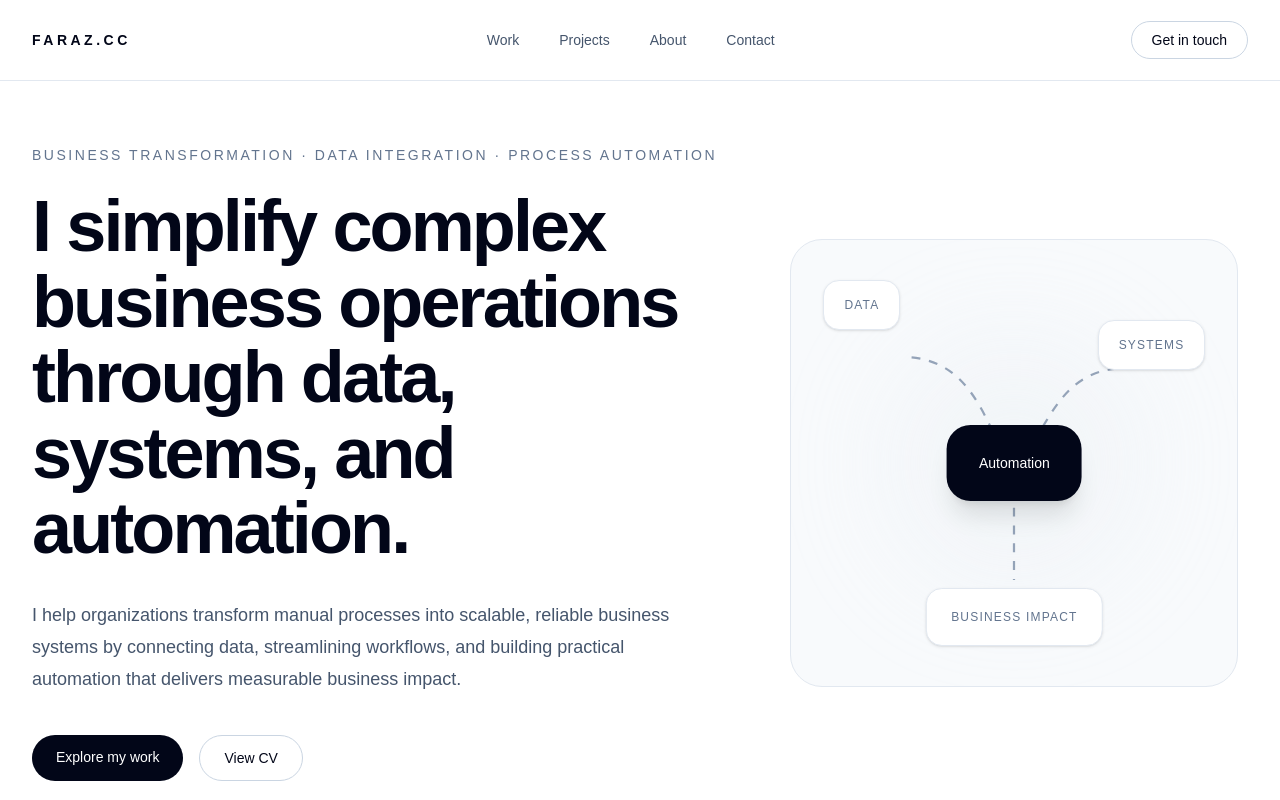
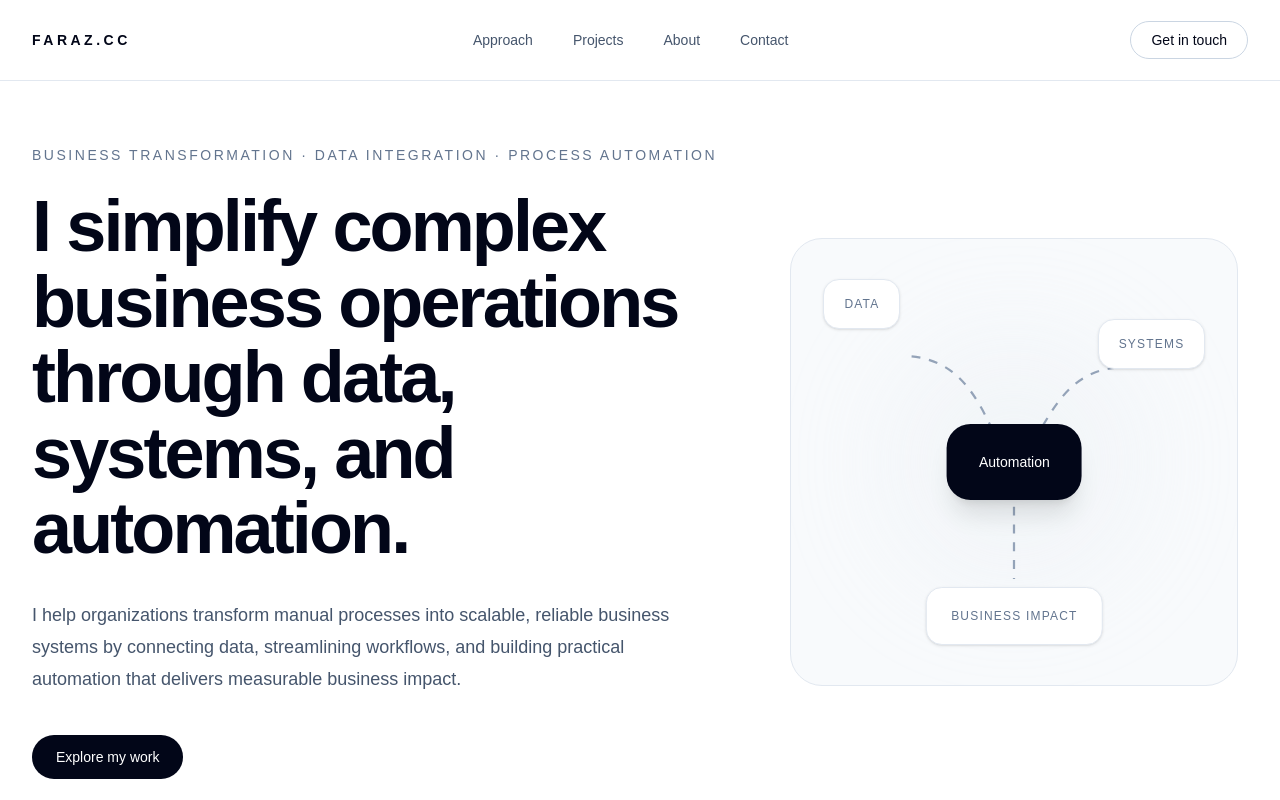
Before and after one commit to omerfaraz-fa/faraz-website, a Next.js app: page / in a window 1280 px wide. Shown: the top 800 px of the page. Built offline with nearby package versions, Linux system fonts and the light colour scheme.

Commit message:
Refine homepage navigation and call-to-action

```diff
--- a/src/components/Hero.tsx
+++ b/src/components/Hero.tsx
@@ -29,12 +29,7 @@ export default function Hero() {
               Explore my work
             </a>
 
-            <a
-              href="#contact"
-              className="rounded-full border border-slate-300 px-6 py-3 text-center text-sm font-medium transition hover:border-slate-950"
-            >
-              View CV
-            </a>
+
           </div>
         </div>
 
--- a/src/components/Navbar.tsx
+++ b/src/components/Navbar.tsx
@@ -9,7 +9,7 @@ export default function Navbar() {
 
         <nav className="hidden gap-10 text-sm text-slate-600 md:flex">
           <a href="#work" className="hover:text-slate-950 transition">
-            Work
+            Approach
           </a>
 
           <a href="#projects" className="hover:text-slate-950 transition">
```
